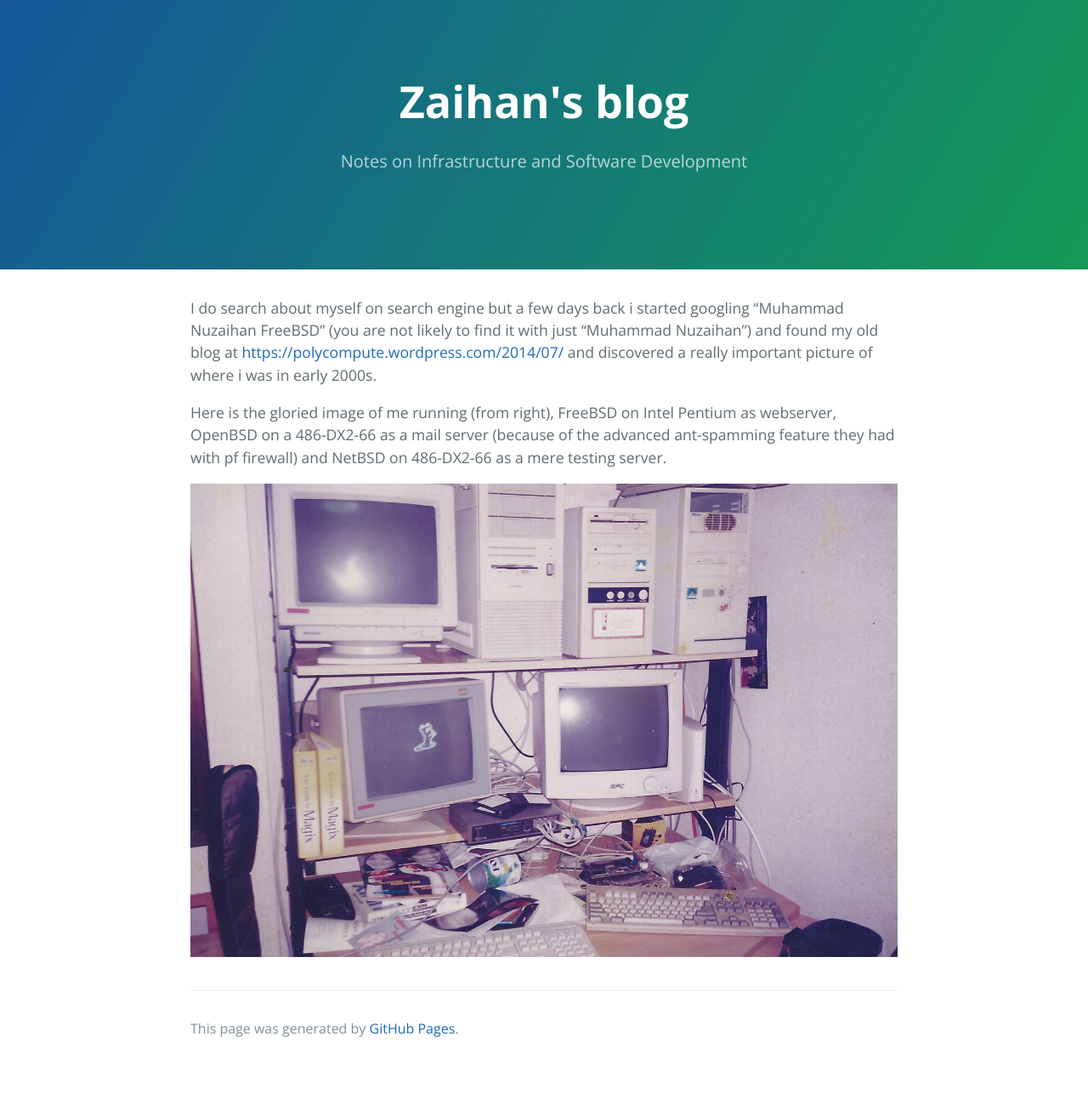
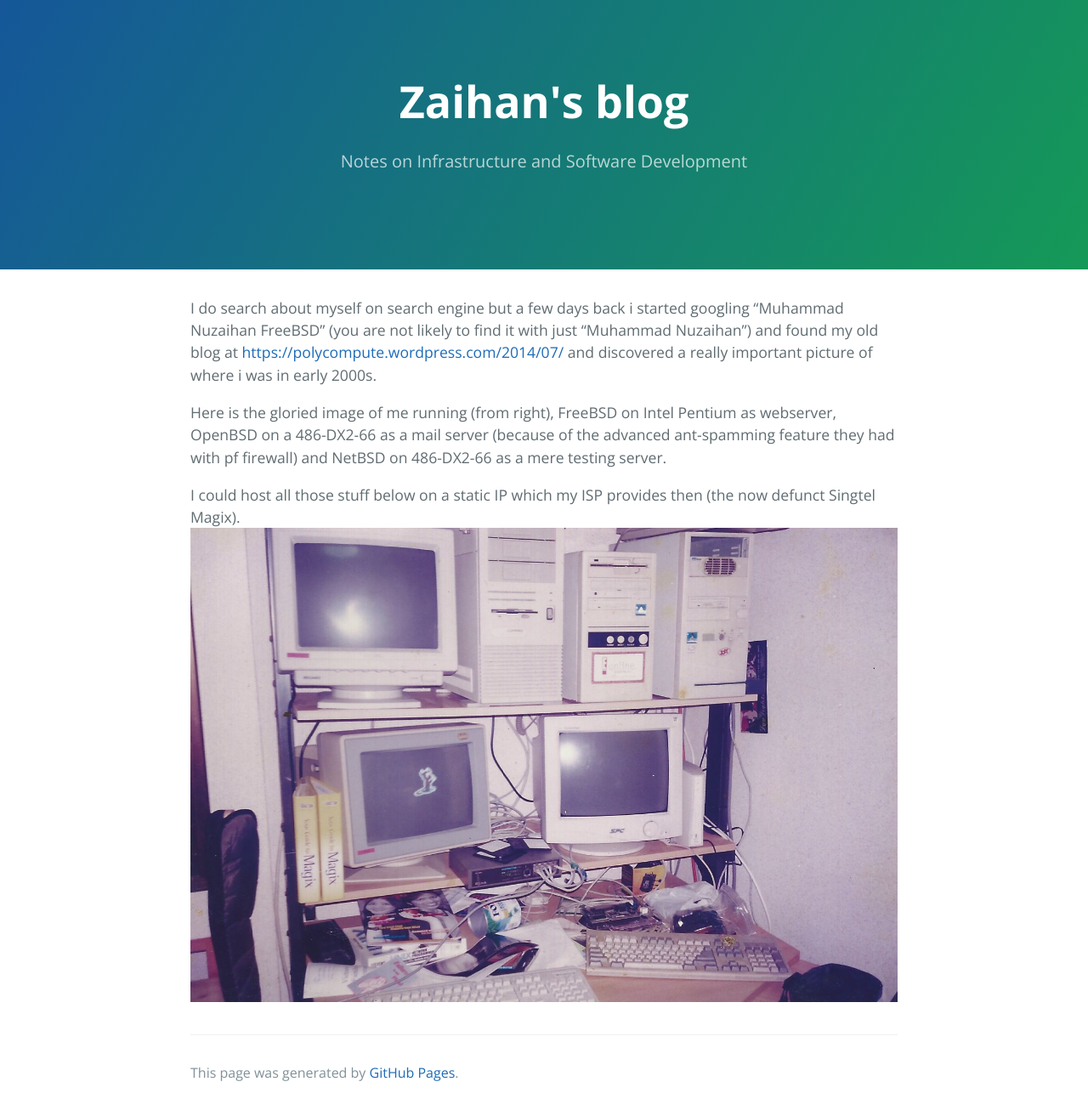
Before and after one commit to muhammadn/muhammadn.github.io, a Jekyll site: the page built from _posts/2016-03-16-old-blog.md, in a window 1280 px wide. Shown: the whole page at 85% size. Built offline with Jekyll 4.4.1, drawn with Linux system fonts in a browser that asks for light colours; before the commit the page ends 1254 px from its top, so only the background shows below that.

Commit message:
add more description

```diff
--- a/_posts/2016-03-16-old-blog.md
+++ b/_posts/2016-03-16-old-blog.md
@@ -7,4 +7,5 @@ I do search about myself on search engine but a few days back i started googling
 
 Here is the gloried image of me running (from right), FreeBSD on Intel Pentium as webserver, OpenBSD on a 486-DX2-66 as a mail server (because of the advanced ant-spamming feature they had with pf firewall) and NetBSD on 486-DX2-66 as a mere testing server.
 
+I could host all those stuff below on a static IP which my ISP provides then (the now defunct Singtel Magix).
 ![:-)]({{ site.url }}/assets/images/scan0004.jpg){:class="img-responsive"}
```
